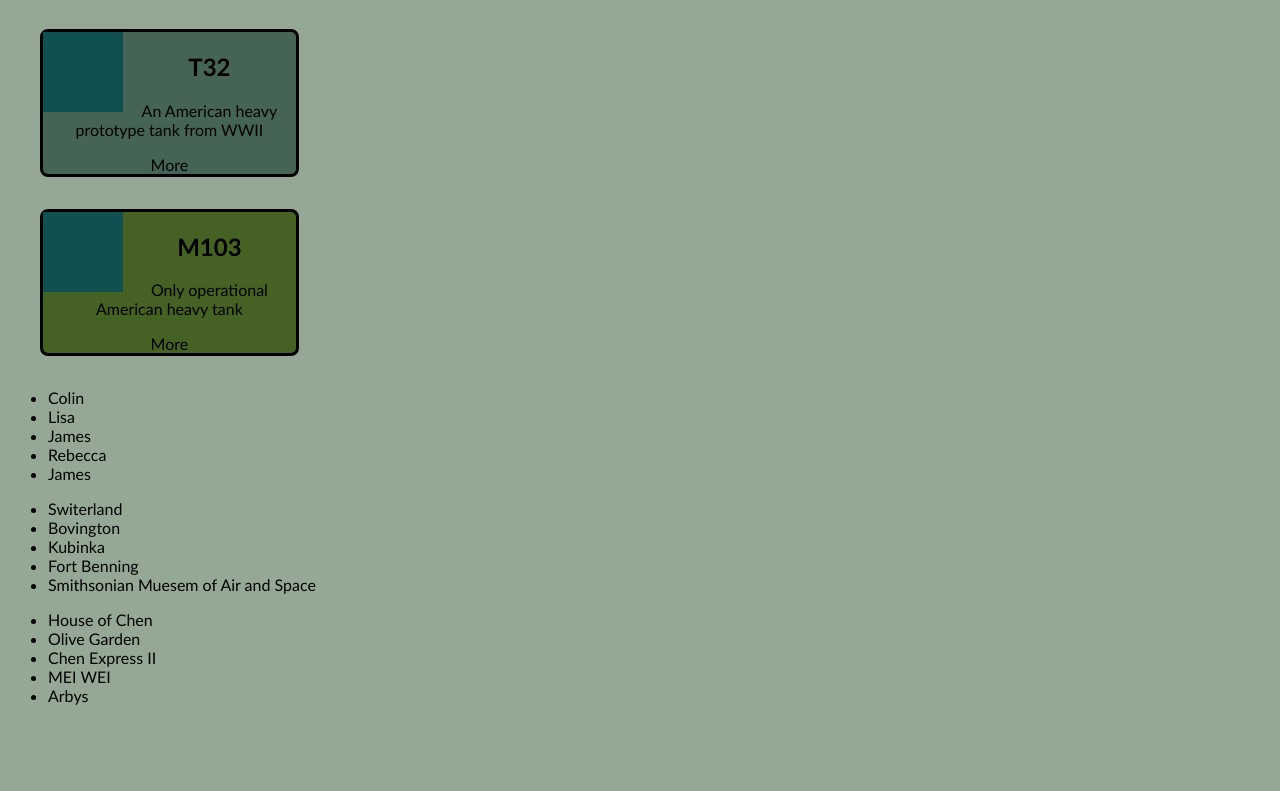
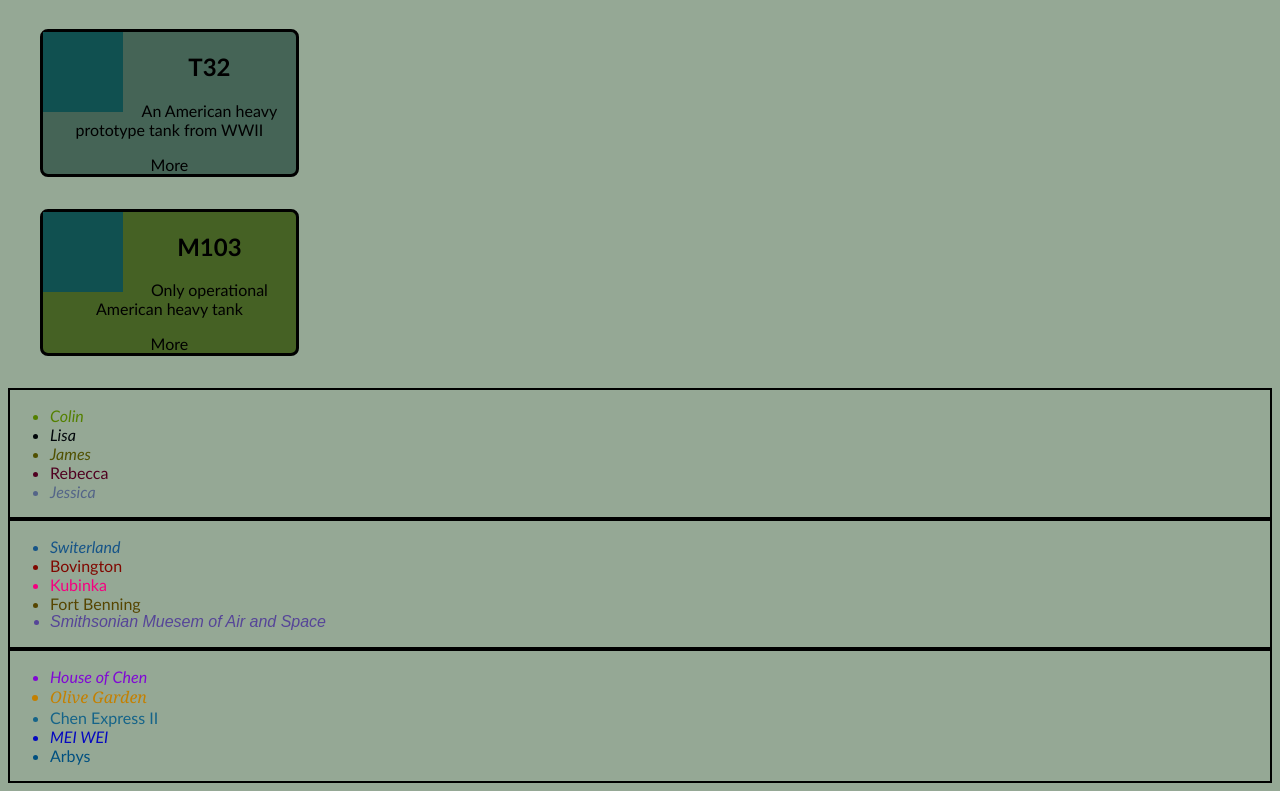
Before and after one commit to bee951/CSSlab, a plain HTML site: page index.html in a window 1280 px wide. Shown: the part 665-1456 px from the top of the page. Before the commit the page ends 1386 px from the top, so only its background shows below. Drawn offline with Linux system fonts and the light colour scheme.

Commit message:
complete css lab

```diff
--- a/index.html
+++ b/index.html
@@ -39,26 +39,32 @@
 
        </div>
    </div>
-   <ul>
-       <li>Colin</li>
-       <li>Lisa</li>
-       <li>James</li>
-       <li>Rebecca</li>
-       <li>James</li>
-   </ul>
-   <ul>
-        <li>Switerland</li>
-        <li>Bovington</li>
-        <li>Kubinka</li>
-        <li>Fort Benning</li>
-        <li>Smithsonian Muesem of Air and Space</li>
-   </ul>
-   <ul>
-        <li>House of Chen</li>
-        <li>Olive Garden</li>
-        <li>Chen Express II</li>
-        <li>MEI WEI</li>
-        <li>Arbys</li>
-   </ul>
+    <div class="lists">
+        <ul class="friends">
+            <li id="fr1">Colin</li>
+            <li id="fr2">Lisa</li>
+            <li id="fr3">James</li>
+            <li id="fr4">Rebecca</li>
+            <li id="fr5">Jessica</li>
+        </ul>
+    </div>
+    <div class="lists">
+        <ul class="places">
+            <li id="p1">Switerland</li>
+            <li id="p2">Bovington</li>
+            <li id="p3">Kubinka</li>
+            <li id="p4">Fort Benning</li>
+            <li id="p5">Smithsonian Muesem of Air and Space</li>
+        </ul>
+    </div>
+    <div class="lists">
+        <ul class="food">
+            <li id="fd1">House of Chen</li>
+            <li id="fd2">Olive Garden</li>
+            <li id="fd3">Chen Express II</li>
+            <li id="fd4">MEI WEI</li>
+            <li id="fd5">Arbys</li>
+        </ul>
+    </div>
 </body>
 </html>
--- a/styles.css
+++ b/styles.css
@@ -44,3 +44,23 @@
 #show3 {font-style: italic; color: #546821;}
 #show4 {font-style: oblique; color: #156542; }
 #show5 {color: #2c5855;}
+ul {font-style: italic;}
+.friends {font-style: oblique; color: #545650;}
+.places {font-style: normal;}
+.food {color: #400405}
+#fr1 {font-style: italic; color: #548000;}
+#fr2 {color: #000509;}
+#fr3 {color: #505000;}
+#fr4 {font-style: normal; color: #500020;}
+#fr5 {color: #546588}
+#p1 {font-style: oblique; color: #165488;}
+#p2 {color: #800800;}
+#p3 {color: #f50080;}
+#p4 {color: #564500;}
+#p5 {font-family: Arial, Helvetica, sans-serif; font-style: italic; color: #564598;}
+#fd1 {font-style: oblique; color: #8008d5;}
+#fd2 {font-family: Cambria, Cochin, Georgia, Times, 'Times New Roman', serif; color: #c48000}
+#fd3 {font-style: normal; color: #156489;}
+#fd4 {font-family: 'Gill Sans', 'Gill Sans MT', Calibri, 'Trebuchet MS', sans-serif; color: #0508c0;}
+#fd5 {font-style: normal; color: #005080;}
+.lists {border: 2px solid black;}
```
